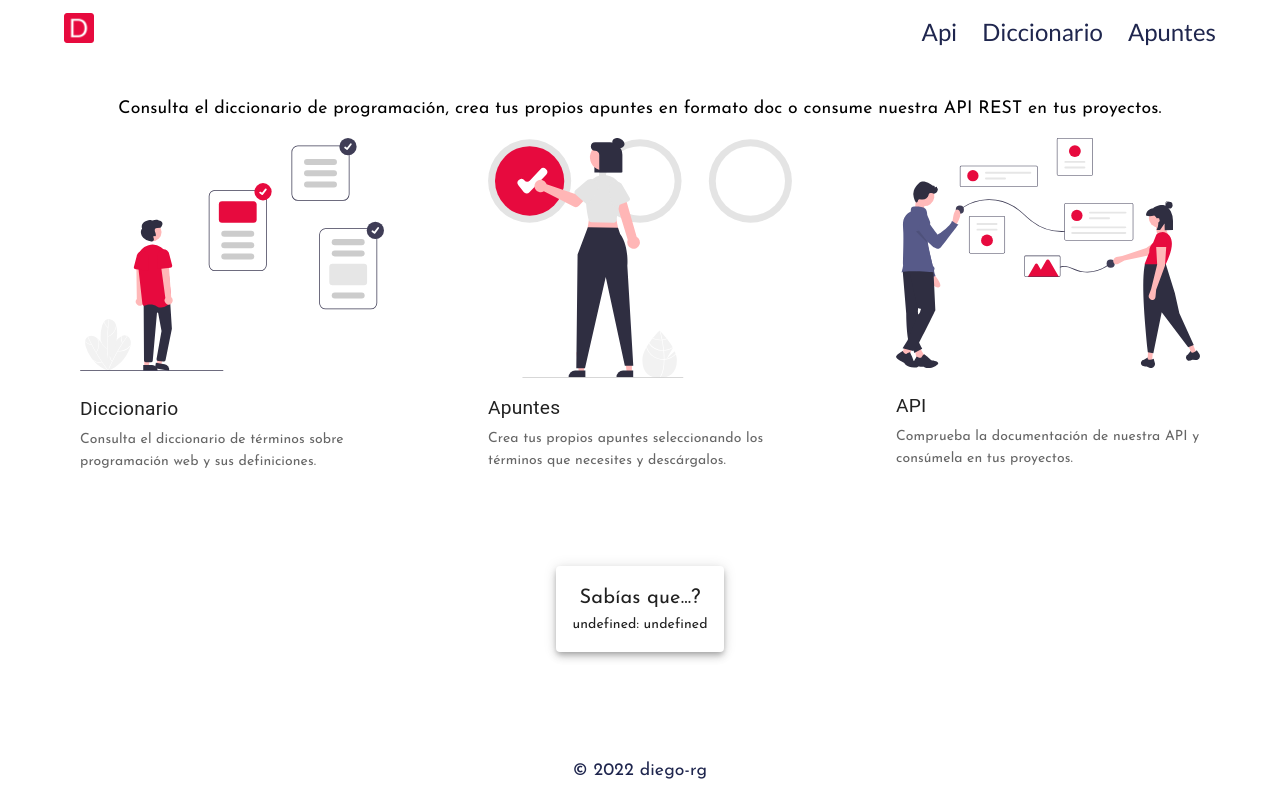
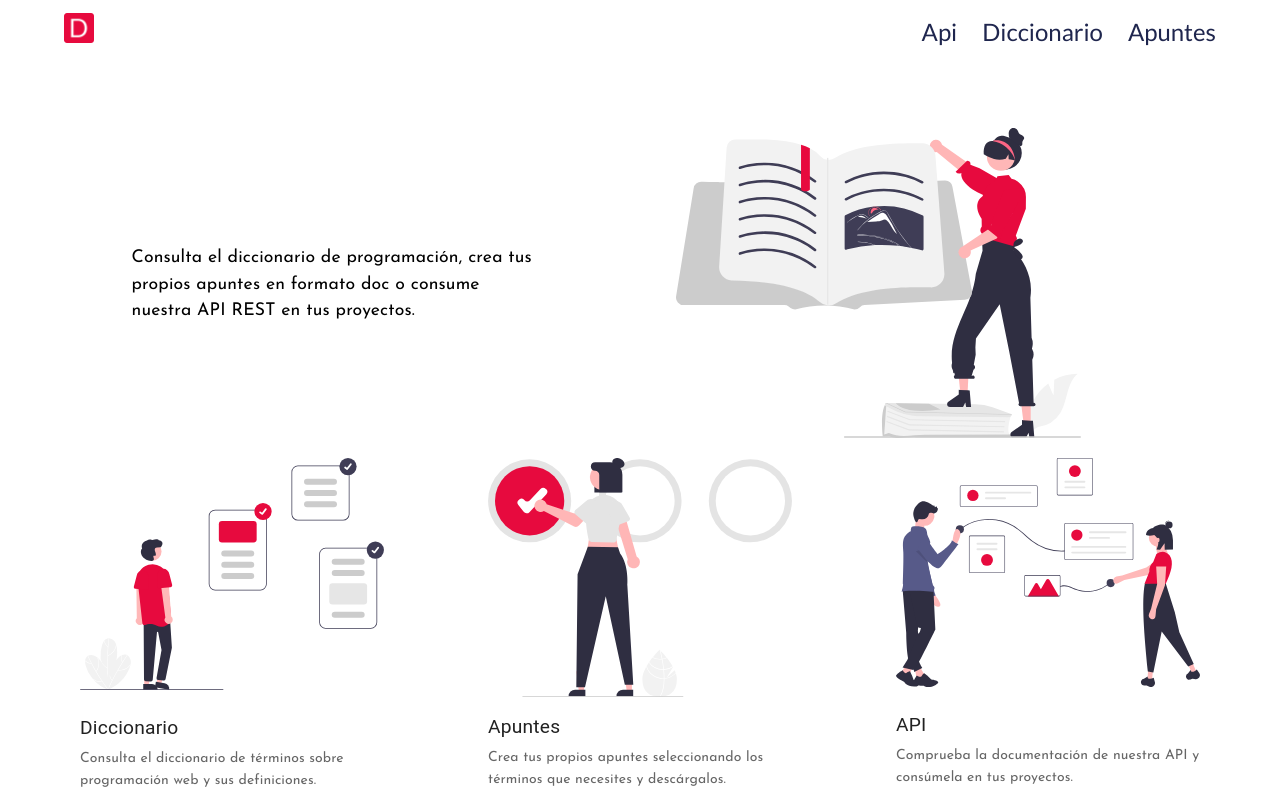
Before and after one commit to diego-rg/react-diccionario-programacion, a React (Create React App) app: page / in a window 1280 px wide. Shown: the top 800 px of the page. Built offline with nearby package versions, Linux system fonts and the light colour scheme; no server answers.

Commit message:
hero section

```diff
--- a/src/components/CheckTerms.js
+++ b/src/components/CheckTerms.js
@@ -70,7 +70,7 @@ const CheckTerms = ({ terms, categories }) => {
     });
 
   return (
-    <Box component="main" sx={{ paddingY: 4 }}>
+    <Box component="main" sx={{ marginY: 8 }}>
       <Typography
         variant="body1"
         component="p"
--- a/src/components/CreateCheatsheet.js
+++ b/src/components/CreateCheatsheet.js
@@ -111,7 +111,7 @@ const CreateCheatsheet = ({ terms, categories }) => {
     });
 
   return (
-    <Box component="main" sx={{ paddingY: 4 }}>
+    <Box component="main" sx={{ marginY: 8 }}>
       <Typography
         variant="body1"
         component="p"
--- a/src/components/Home.js
+++ b/src/components/Home.js
@@ -7,17 +7,32 @@ import { Card, CardContent, CardMedia, CardActionArea } from "@mui/material";
 
 const Home = () => {
   return (
-    <Box component="main" sx={{paddingY: 4}}>
+    <Box component="main" sx={{ marginY: 8 }}>
+      <Grid spacing={9} container alignItems="center" justifyContent="center">
+        <Grid item xs={12} sm={6} md={6}>
           <Typography
             variant="body1"
             component="p"
             sx={{
-          textAlign: "center",
+              marginX: "auto",
+              maxWidth: {md: "75%"},
+              textAlign: { xs: "center", sm: "center", md: "start" },
             }}
           >
             Consulta el diccionario de programación, crea tus propios apuntes en
             formato doc o consume nuestra API REST en tus proyectos.
           </Typography>
+        </Grid>
+
+        <Grid item xs={12} sm={6} md={6}>
+          <Box
+            component="img"
+            src="/book.svg"
+            width="75%"
+            alt="Imagen de una mujer con un libro"
+          ></Box>
+        </Grid>
+      </Grid>
 
       <Grid spacing={9} container>
         <Grid item xs={12} sm={6} md={4}>
```
Also changed, not shown: public/book.svg (added). Lines whose indentation alone changed are shown as unchanged.
